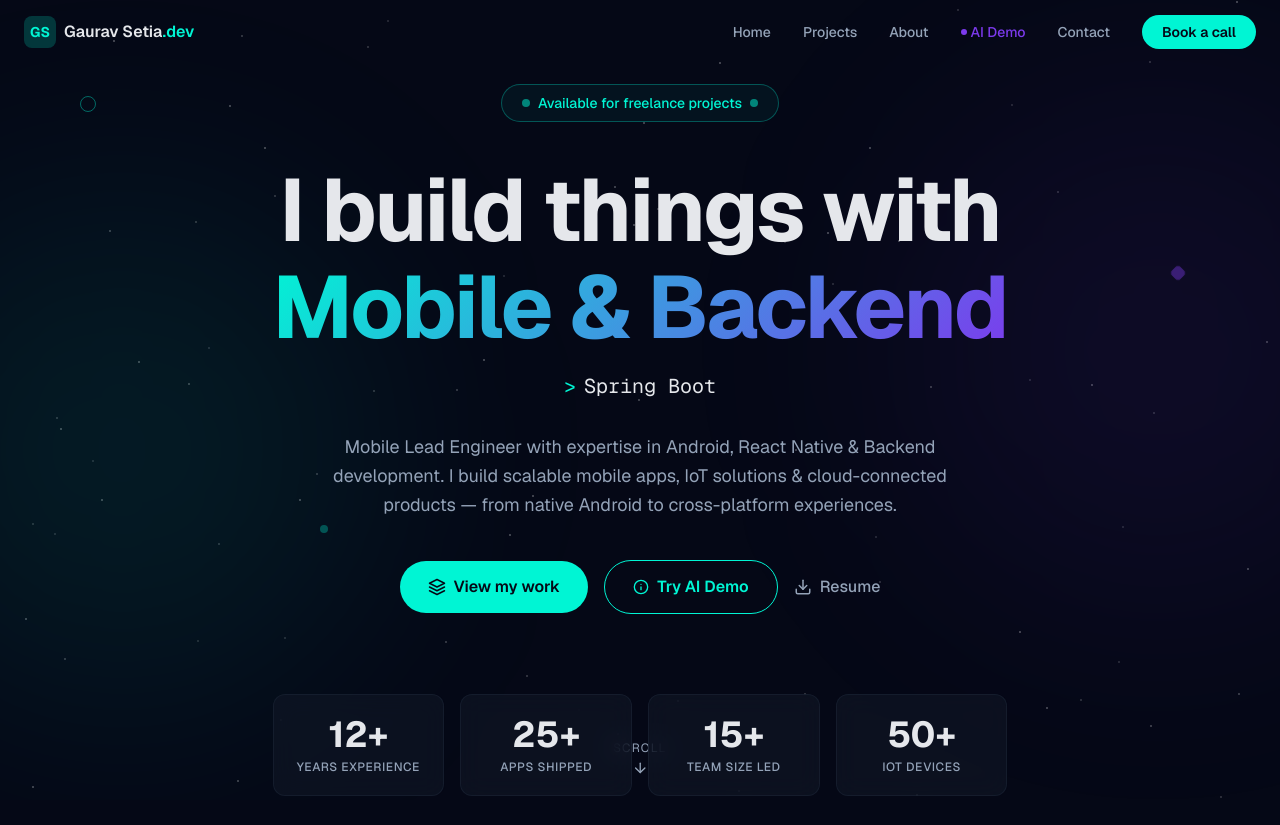
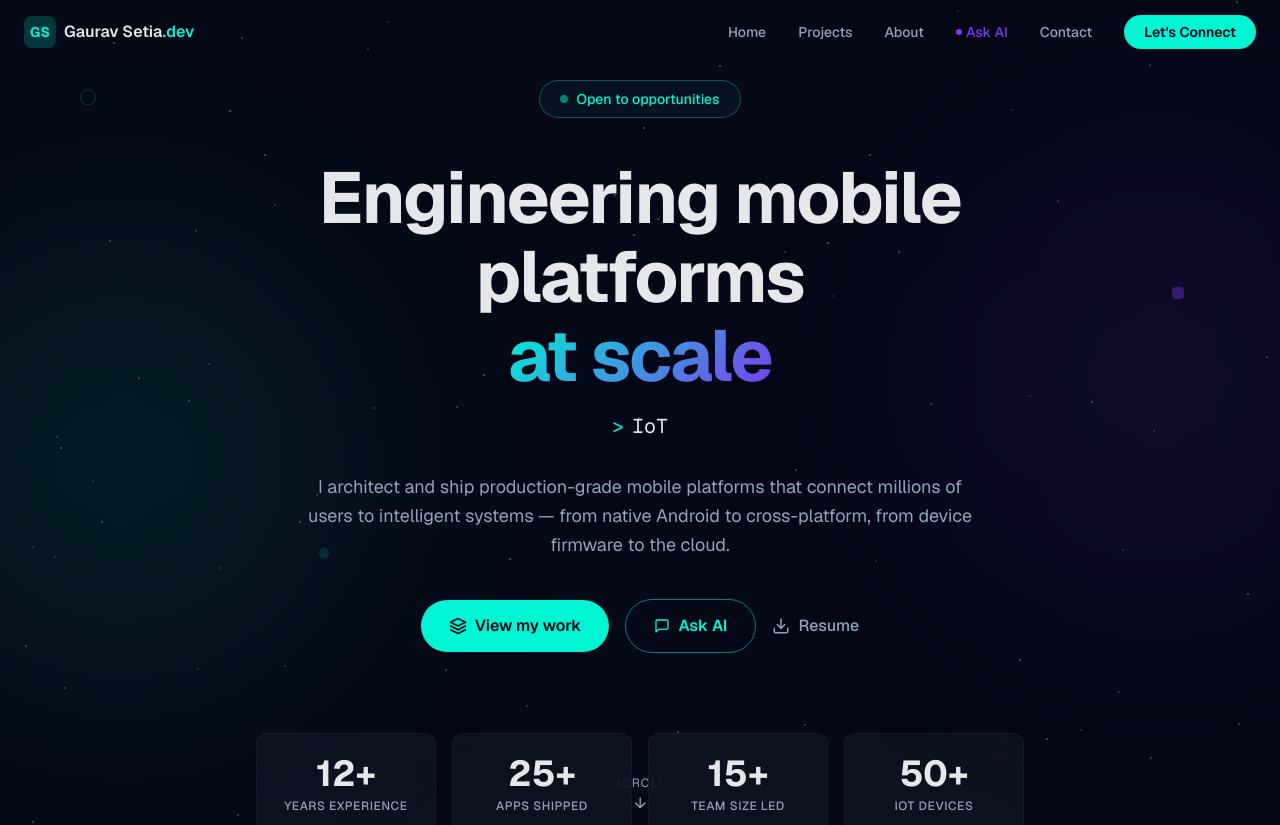
Before and after one commit to gsetia402/portfolio, a Next.js app: page / in a window 1280 px wide. Shown: the top 825 px of the page. Built offline with nearby package versions, Linux system fonts and the light colour scheme.

Commit message:
refactor: premium product-engineer positioning, tighter hero, motion interactions

```diff
--- a/src/components/AIDemo.tsx
+++ b/src/components/AIDemo.tsx
@@ -35,7 +35,7 @@ export default function AIDemo() {
             >
               <span className="w-2 h-2 bg-accent rounded-full animate-pulse" />
               <span className="text-accent text-xs font-mono">
-                Live AI agent — try it now
+                AI-powered — ask me anything
               </span>
             </motion.div>
 
@@ -46,8 +46,8 @@ export default function AIDemo() {
               transition={{ delay: 0.4 }}
               className="text-3xl md:text-5xl font-bold mb-4 leading-tight"
             >
-              Don&apos;t just read about it —{" "}
-              <span className="gradient-text">talk to my AI</span>
+              Have questions?{" "}
+              <span className="gradient-text">Ask my AI agent</span>
             </motion.h2>
 
             {/* Description */}
@@ -57,8 +57,8 @@ export default function AIDemo() {
               transition={{ delay: 0.5 }}
               className="text-muted max-w-lg mx-auto mb-8 leading-relaxed"
             >
-              A real AI agent running on this site, powered by OpenAI GPT-4o.
-              Same tech I build into client products. Ask it anything.
+              An AI agent trained on my experience, skills, and projects.
+              Built with the same platform engineering mindset I bring to products.
             </motion.p>
 
             {/* CTA Button */}
--- a/src/components/Hero.tsx
+++ b/src/components/Hero.tsx
@@ -72,23 +72,34 @@ export default function Hero() {
       </div>
 
       {/* Floating decorative elements */}
-      <div className="absolute top-24 left-20 w-4 h-4 border border-accent/40 rounded-full animate-float hidden md:block" />
-      <div className="absolute top-1/3 right-24 w-3 h-3 bg-secondary/40 rounded-sm rotate-45 animate-float hidden md:block" style={{ animationDelay: "2s" }} />
-      <div className="absolute bottom-1/3 left-1/4 w-2 h-2 bg-accent/30 rounded-full animate-float hidden md:block" style={{ animationDelay: "1s" }} />
+      <motion.div
+        animate={{ y: [0, -12, 0], opacity: [0.3, 0.6, 0.3] }}
+        transition={{ repeat: Infinity, duration: 4, ease: "easeInOut" }}
+        className="absolute top-24 left-20 w-4 h-4 border border-accent/40 rounded-full hidden md:block"
+      />
+      <motion.div
+        animate={{ y: [0, 10, 0], rotate: [45, 90, 45] }}
+        transition={{ repeat: Infinity, duration: 5, ease: "easeInOut" }}
+        className="absolute top-1/3 right-24 w-3 h-3 bg-secondary/40 rounded-sm hidden md:block"
+      />
+      <motion.div
+        animate={{ scale: [1, 1.5, 1], opacity: [0.2, 0.5, 0.2] }}
+        transition={{ repeat: Infinity, duration: 3, ease: "easeInOut" }}
+        className="absolute bottom-1/3 left-1/4 w-2 h-2 bg-accent/30 rounded-full hidden md:block"
+      />
 
-      <div className="relative z-10 max-w-5xl mx-auto text-center pt-20">
+      <div className="relative z-10 max-w-3xl mx-auto text-center pt-20">
         {/* Available Badge */}
         <motion.div
-          initial={{ opacity: 0, y: 20 }}
-          animate={{ opacity: 1, y: 0 }}
-          transition={{ delay: 0.2 }}
+          initial={{ opacity: 0, scale: 0.9 }}
+          animate={{ opacity: 1, scale: 1 }}
+          transition={{ delay: 0.2, type: "spring" }}
           className="inline-flex items-center gap-2 px-5 py-2 rounded-full border border-accent/30 bg-accent/5 mb-10"
         >
           <span className="w-2 h-2 bg-accent rounded-full animate-pulse" />
           <span className="text-accent text-sm font-medium">
-            Available for freelance projects
+            Open to opportunities
           </span>
-          <span className="w-2 h-2 bg-accent rounded-full animate-pulse" />
         </motion.div>
 
         {/* Main Headline */}
@@ -96,7 +107,7 @@ export default function Hero() {
           initial={{ opacity: 0, y: 30 }}
           animate={{ opacity: 1, y: 0 }}
           transition={{ delay: 0.4, duration: 0.6 }}
-          className="text-5xl md:text-7xl lg:text-[5.5rem] font-bold mb-4 tracking-tight leading-[1.1]"
+          className="text-4xl md:text-6xl lg:text-7xl font-bold mb-4 tracking-tight leading-[1.1]"
         >
           <span className="text-foreground">{heroHeadline.line1}</span>
           <br />
@@ -141,12 +152,12 @@ export default function Hero() {
           </a>
           <Link
             href="/demo"
-            className="inline-flex items-center gap-2 px-7 py-3.5 border border-accent text-accent font-semibold rounded-full hover:bg-accent/10 hover:shadow-[0_0_20px_rgba(0,245,212,0.2)] transition-all duration-300"
+            className="inline-flex items-center gap-2 px-7 py-3.5 border border-accent/50 text-accent font-semibold rounded-full hover:bg-accent/10 hover:border-accent hover:shadow-[0_0_20px_rgba(0,245,212,0.2)] transition-all duration-300"
           >
             <svg width="16" height="16" viewBox="0 0 24 24" fill="none" stroke="currentColor" strokeWidth="2" strokeLinecap="round" strokeLinejoin="round">
-              <circle cx="12" cy="12" r="10" /><path d="M12 16v-4" /><path d="M12 8h.01" />
+              <path d="M21 15a2 2 0 0 1-2 2H7l-4 4V5a2 2 0 0 1 2-2h14a2 2 0 0 1 2 2z" />
             </svg>
-            Try AI Demo
+            Ask AI
           </Link>
           <a
             href="/Gaurav_Setia_Resume.pdf"
@@ -171,7 +182,8 @@ export default function Hero() {
               initial={{ opacity: 0, y: 20 }}
               animate={{ opacity: 1, y: 0 }}
               transition={{ delay: 1.4 + i * 0.1 }}
-              className="glass rounded-xl p-5 text-center hover:glow-accent transition-all duration-300"
+              whileHover={{ scale: 1.05, y: -4 }}
+              className="glass rounded-xl p-5 text-center hover:glow-accent transition-all duration-300 cursor-default"
             >
               <div className="text-3xl md:text-4xl font-bold text-foreground mb-1">
                 {stat.value}+
--- a/src/components/Navbar.tsx
+++ b/src/components/Navbar.tsx
@@ -43,12 +43,12 @@ export default function Navbar() {
                 <Link
                   href={link.href}
                   className={`text-sm font-medium transition-colors duration-200 ${
-                    link.label === "AI Demo"
+                    link.label === "Ask AI"
                       ? "text-secondary hover:text-secondary/80 flex items-center gap-1"
                       : "text-muted hover:text-foreground"
                   }`}
                 >
-                  {link.label === "AI Demo" && (
+                  {link.label === "Ask AI" && (
                     <span className="w-1.5 h-1.5 bg-secondary rounded-full" />
                   )}
                   {link.label}
@@ -70,7 +70,7 @@ export default function Navbar() {
               rel="noopener noreferrer"
               className="px-5 py-2 rounded-full bg-accent text-background text-sm font-semibold hover:shadow-[0_0_20px_rgba(0,245,212,0.3)] transition-all duration-200"
             >
-              Book a call
+              Let's Connect
             </a>
           </li>
         </ul>
@@ -123,7 +123,7 @@ export default function Navbar() {
                   onClick={() => setIsOpen(false)}
                   className="px-5 py-2 rounded-full bg-accent text-background text-sm font-semibold"
                 >
-                  Book a call
+                  Let's Connect
                 </a>
               </li>
             </ul>
--- a/src/data/content.ts
+++ b/src/data/content.ts
@@ -1,19 +1,19 @@
 export const personalInfo = {
   name: "Gaurav Setia",
-  title: "Mobile Lead Engineer",
-  subtitle: "Android • React Native • Backend",
+  title: "Mobile Platform Engineer",
+  subtitle: "Scalable Mobile Systems • IoT • Cloud",
   description:
-    "Mobile Lead Engineer with expertise in Android, React Native & Backend development. I build scalable mobile apps, IoT solutions & cloud-connected products — from native Android to cross-platform experiences.",
+    "I architect and ship production-grade mobile platforms that connect millions of users to intelligent systems — from native Android to cross-platform, from device firmware to the cloud.",
   email: "gsetia.bits@gmail.com",
-  github: "https://github.com/gauravsetia",
+  github: "https://github.com/gsetia402",
   linkedin: "https://www.linkedin.com/in/gaurav-setia-ab46a057/",
   location: "India",
 };
 
 export const heroHeadline = {
-  line1: "I build things with",
-  highlight: "Mobile & Backend",
-  rotatingWords: ["Android", "React Native", "Kotlin", "Spring Boot", "IoT"],
+  line1: "Engineering mobile platforms",
+  highlight: "at scale",
+  rotatingWords: ["Android", "React Native", "Kotlin", "IoT", "Platform Systems"],
 };
 
 export const stats = [
@@ -120,6 +120,6 @@ export const navLinks = [
   { label: "Home", href: "#" },
   { label: "Projects", href: "#projects" },
   { label: "About", href: "#about" },
-  { label: "AI Demo", href: "/demo" },
+  { label: "Ask AI", href: "/demo" },
   { label: "Contact", href: "#contact" },
 ];
```
